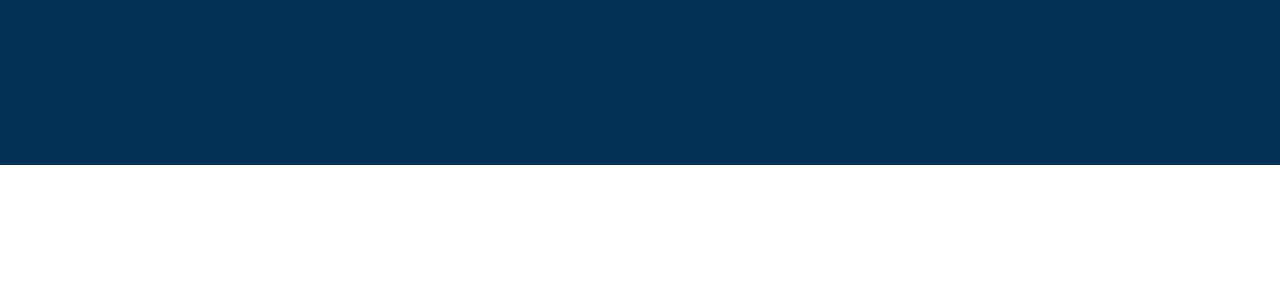
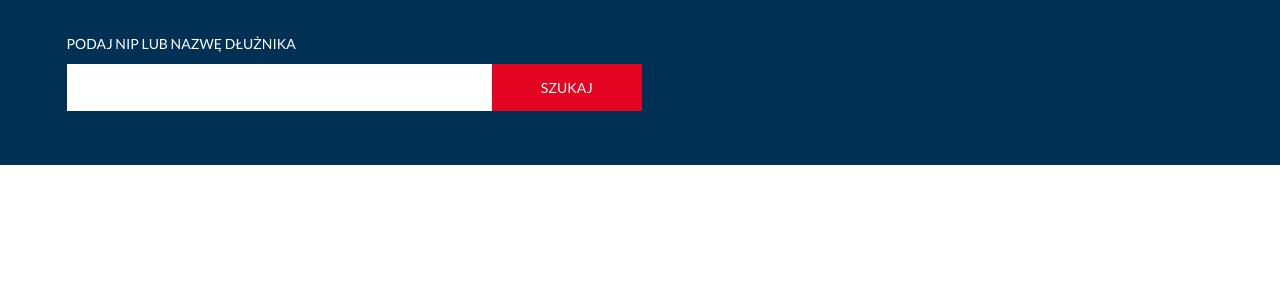
Before and after one commit to marekjanik/debt-exchange-app, a React (Create React App) app: page / in a window 1280 px wide. Shown: the top 300 px of the page. Built offline with nearby package versions, Linux system fonts and the light colour scheme.

Commit message:
Create search bar

```diff
--- a/src/common/scss/constants.scss
+++ b/src/common/scss/constants.scss
@@ -1,3 +1,16 @@
+//Media Queries
+$mobile: '(max-width: 480px)';
+$tablet: '(min-width: 481px) and (max-width: 1024px)';
+$desktop: '(min-width: 1025px)';
+$mobile-and-less: '(max-width: 479px)';
+$mobile-and-more: '(min-width: 480px)';
+$tablet-and-less: '(max-width: 1024px)';
+$tablet-and-more: '(min-width: 481px)';
+$desktop-and-more: '(min-width: 1025px)';
+
+//Paddings
+$container-padding: 0 5.2vw;
+
 //Colors
 $night-dive: #003054;
 $cadmium-red: #e40421;
--- a/src/common/scss/global-styles.scss
+++ b/src/common/scss/global-styles.scss
@@ -1,9 +1,8 @@
+@import url('https://fonts.googleapis.com/css2?family=Lato:wght@300;400;700&display=swap');
+
 * {
   margin: 0;
   padding: 0;
   box-sizing: border-box;
+  font-family: 'Lato', sans-serif;
 }
-
-body {
-  font-family: sans-serif;
-}
--- a/src/components/header/header.module.scss
+++ b/src/components/header/header.module.scss
@@ -2,5 +2,7 @@
 
 .header {
   height: 165px;
+  padding: $container-padding;
+  padding-top: 35px;
   background-color: $night-dive;
 }
--- a/src/components/header/header.tsx
+++ b/src/components/header/header.tsx
@@ -1,9 +1,15 @@
 import { FC } from 'react';
+
+import { SearchBar } from '../search-bar';
 
 import styles from './header.module.scss';
 
 type HeaderProps = {};
 
 export const Header: FC<HeaderProps> = () => {
-  return <header className={styles.header}></header>;
+  return (
+    <header className={styles.header}>
+      <SearchBar />
+    </header>
+  );
 };
--- a/src/components/search-bar/search-bar.module.scss
+++ b/src/components/search-bar/search-bar.module.scss
@@ -0,0 +1,44 @@
+@import '../../common/scss/constants.scss';
+
+.search {
+  display: flex;
+  flex-wrap: wrap;
+  max-width: 575px;
+
+  @media #{$mobile} {
+    max-width: 100%;
+  }
+
+  &__label {
+    width: 100%;
+    margin-bottom: 12px;
+    color: #fff;
+    text-transform: uppercase;
+    font-size: 14px;
+  }
+
+  &__input {
+    width: 74%;
+    height: 47px;
+    padding: 0 12px;
+    border: none;
+    border-radius: 0;
+    font-size: 14px;
+    font-weight: 300;
+  }
+
+  &__button {
+    width: 26%;
+    height: 47px;
+    border: none;
+    border-radius: 0;
+    background-color: $cadmium-red;
+    color: #fff;
+    text-transform: uppercase;
+    font-size: 14px;
+    cursor: pointer;
+    &:hover {
+      background-color: #bd021b;
+    }
+  }
+}
--- a/src/components/search-bar/search-bar.tsx
+++ b/src/components/search-bar/search-bar.tsx
@@ -1,5 +1,19 @@
 import { FC } from 'react';
 
+import styles from './search-bar.module.scss';
+
 export const SearchBar: FC = () => {
-  return <div></div>;
+  return (
+    <form className={styles.search} role="search" action="/" method="get">
+      <label className={styles.search__label} htmlFor="search">
+        Podaj NIP lub nazwę dłużnika
+      </label>
+
+      <input className={styles.search__input} type="text" id="search" />
+
+      <button className={styles.search__button} type="submit">
+        Szukaj
+      </button>
+    </form>
+  );
 };
```
